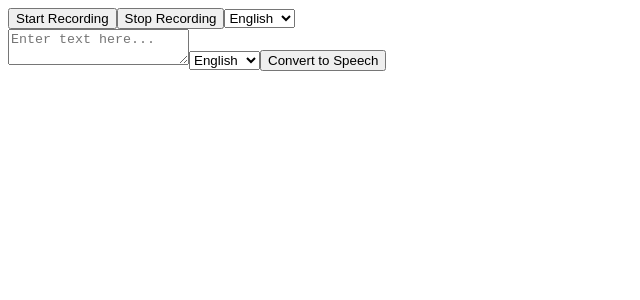
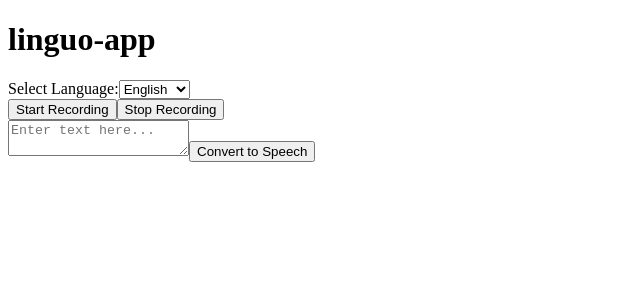
Before and after one commit to SloaneTribble/linguo, an Angular app in the folder angular-app/linguo-app/: page / in a window 1280 px wide. Shown: the top 300 px of the page, without its empty margins (0-640 px from the left). Built offline with nearby package versions, Linux system fonts and the light colour scheme.

Commit message:
Add language selection

```diff
--- a/angular-app/linguo-app/src/app/app.component.html
+++ b/angular-app/linguo-app/src/app/app.component.html
@@ -1,2 +1,11 @@
-<app-audio-recorder></app-audio-recorder>
-<app-text-to-speech></app-text-to-speech>
+<div>
+    <h1>{{ title }}</h1>
+    <label for="language-select">Select Language:</label>
+    <select id="language-select" (change)="onLanguageChange($event)">
+      <option value="en">English</option>
+      <option value="es">Spanish</option>
+    </select>
+
+    <app-audio-recorder></app-audio-recorder>
+    <app-text-to-speech></app-text-to-speech>
+  </div>
--- a/angular-app/linguo-app/src/app/app.component.ts
+++ b/angular-app/linguo-app/src/app/app.component.ts
@@ -2,14 +2,24 @@ import { Component } from '@angular/core';
 import { RouterOutlet } from '@angular/router';
 import { AudioRecorderComponent } from './audio-recorder/audio-recorder.component';
 import { TextToSpeechComponent } from "./text-to-speech/text-to-speech.component";
+import { LanguageService } from './services/language.service';
 
 @Component({
   selector: 'app-root',
   standalone: true,
   imports: [RouterOutlet, AudioRecorderComponent, TextToSpeechComponent],
   templateUrl: './app.component.html',
-  styleUrl: './app.component.css'
+  styleUrls: ['./app.component.css']
 })
 export class AppComponent {
   title = 'linguo-app';
+
+  constructor(private languageService: LanguageService) {}
+
+  onLanguageChange(event: Event) {
+    const selectElement = event.target as HTMLSelectElement;
+    const language = selectElement.value;
+    console.log('Selected Language:', language);
+    this.languageService.setLanguage(language);
+  }
 }
--- a/angular-app/linguo-app/src/app/audio-recorder/audio-recorder.component.html
+++ b/angular-app/linguo-app/src/app/audio-recorder/audio-recorder.component.html
@@ -1,8 +1,5 @@
 <div>
   <button (click)="startRecording()">Start Recording</button>
   <button (click)="stopRecording()">Stop Recording</button>
-  <select [(ngModel)]="selectedLanguage">
-    <option *ngFor="let lang of languages" [value]="lang.code">{{ lang.name }}</option>
-  </select>
   <audio *ngIf="audioURL" [src]="audioURL" controls></audio>
 </div>
--- a/angular-app/linguo-app/src/app/audio-recorder/audio-recorder.component.ts
+++ b/angular-app/linguo-app/src/app/audio-recorder/audio-recorder.component.ts
@@ -1,26 +1,27 @@
 import { Component } from '@angular/core';
 import { CommonModule } from '@angular/common';
 import { HttpClient, HttpClientModule } from '@angular/common/http';
-import { FormsModule } from '@angular/forms';  // Import FormsModule
-import { AudioService } from '../audio.service';
+import { AudioService } from '../services/audio.service';
+import { LanguageService } from '../services/language.service';
 
 @Component({
   selector: 'app-audio-recorder',
   templateUrl: './audio-recorder.component.html',
   styleUrls: ['./audio-recorder.component.css'],
   standalone: true,
-  imports: [CommonModule, HttpClientModule, FormsModule]  // Add FormsModule here
+  imports: [CommonModule, HttpClientModule]
 })
 export class AudioRecorderComponent {
   recording = false;
   audioURL: string | null = null;
-  selectedLanguage: string = 'en'; // Default to English
-  languages = [
-    { name: 'English', code: 'en' },
-    { name: 'Spanish', code: 'es' }
-  ];
+  language: string = 'en-US'; // Default to English
 
-  constructor(private audioService: AudioService, private http: HttpClient) {}
+  constructor(private audioService: AudioService, private http: HttpClient, private languageService: LanguageService) {
+    this.languageService.getLanguage().subscribe((lang: string) => {
+      this.language = lang === 'es' ? 'es-ES' : 'en-US';
+      console.log('AudioRecorderComponent language updated:', this.language);
+    });
+  }
 
   startRecording() {
     this.recording = true;
@@ -32,9 +33,10 @@ export class AudioRecorderComponent {
     const audioBlob = await this.audioService.stopRecording();
     if (audioBlob) {
       this.audioURL = URL.createObjectURL(audioBlob);
+
       const formData = new FormData();
       formData.append('audio', audioBlob, 'audio.webm');
-      formData.append('language', this.selectedLanguage);
+      formData.append('language', this.language);
 
       this.http.post('http://localhost:3000/upload-audio', formData)
         .subscribe({
@@ -43,10 +45,13 @@ export class AudioRecorderComponent {
             if (response.transcriptionDetails && response.transcriptionDetails.length > 0) {
               const transcriptionDetail = response.transcriptionDetails[0];
               const transcript = transcriptionDetail.transcript;
+
               console.log('Transcript:', transcript);
+
               const wordConfidenceDetails = transcriptionDetail.words.map((wordInfo: any) => {
                 return `Word: ${wordInfo.word}, Confidence: ${wordInfo.confidence}`;
               }).join('\n');
+
               console.log('Word confidence details:\n', wordConfidenceDetails);
               alert('Transcription: ' + transcript + '\n\nWord Confidence Details:\n' + wordConfidenceDetails);
             } else {
--- /dev/null
+++ b/angular-app/linguo-app/src/app/services/language.service.ts
@@ -0,0 +1,21 @@
+import { Injectable } from '@angular/core';
+import { BehaviorSubject, Observable } from 'rxjs';
+
+@Injectable({
+  providedIn: 'root'
+})
+export class LanguageService {
+  private languageSubject = new BehaviorSubject<string>('en');
+
+  getLanguage(): Observable<string> {
+    return this.languageSubject.asObservable();
+  }
+
+  setLanguage(language: string): void {
+    if (language === 'en' || language === 'es') {
+      this.languageSubject.next(language);
+    } else {
+      console.error('Unsupported language:', language);
+    }
+  }
+}
--- a/angular-app/linguo-app/src/app/text-to-speech/text-to-speech.component.html
+++ b/angular-app/linguo-app/src/app/text-to-speech/text-to-speech.component.html
@@ -1,8 +1,5 @@
 <div>
     <textarea [(ngModel)]="textInput" placeholder="Enter text here..."></textarea>
-    <select [(ngModel)]="selectedLanguage">
-      <option *ngFor="let lang of languages" [value]="lang.code">{{ lang.name }}</option>
-    </select>
     <button (click)="sendTextToServer()">Convert to Speech</button>
     <audio *ngIf="audioURL" [src]="audioURL" controls></audio>
   </div>
--- a/angular-app/linguo-app/src/app/text-to-speech/text-to-speech.component.ts
+++ b/angular-app/linguo-app/src/app/text-to-speech/text-to-speech.component.ts
@@ -2,6 +2,7 @@ import { Component } from '@angular/core';
 import { HttpClient, HttpClientModule } from '@angular/common/http';
 import { FormsModule } from '@angular/forms';
 import { CommonModule } from '@angular/common';
+import { LanguageService } from '../services/language.service';
 
 @Component({
   selector: 'app-text-to-speech',
@@ -12,18 +13,20 @@ import { CommonModule } from '@angular/common';
 })
 export class TextToSpeechComponent {
   textInput: string = '';
-  selectedLanguage: string = 'en'; // Default to English
   audioURL: string | null = null;
-  languages = [
-    { name: 'English', code: 'en' },
-    { name: 'Spanish', code: 'es' }
-  ];
+  language: string = 'en-US'; // Default to English
 
-  constructor(private http: HttpClient) {}
+  constructor(private http: HttpClient, private languageService: LanguageService) {
+    this.languageService.getLanguage().subscribe((lang: string) => {
+      this.language = lang === 'es' ? 'es-ES' : 'en-US';
+      console.log('TextToSpeechComponent language updated:', this.language);
+    });
+  }
 
   sendTextToServer() {
     if (this.textInput.trim() !== '') {
-      this.http.post('http://localhost:3000/text-to-speech', { text: this.textInput, language: this.selectedLanguage }, { responseType: 'blob' })
+      console.log("Sending text:", this.language);
+      this.http.post('http://localhost:3000/text-to-speech', { text: this.textInput, language: this.language }, { responseType: 'blob' })
         .subscribe({
           next: (response: Blob) => {
             this.audioURL = URL.createObjectURL(response);
```
Also changed, not shown: angular-app/linguo-app/src/app/services/audio.service.ts (renamed from angular-app/linguo-app/src/app/audio.service.ts), 2 other files (tests, documents, lock files or other folders).
